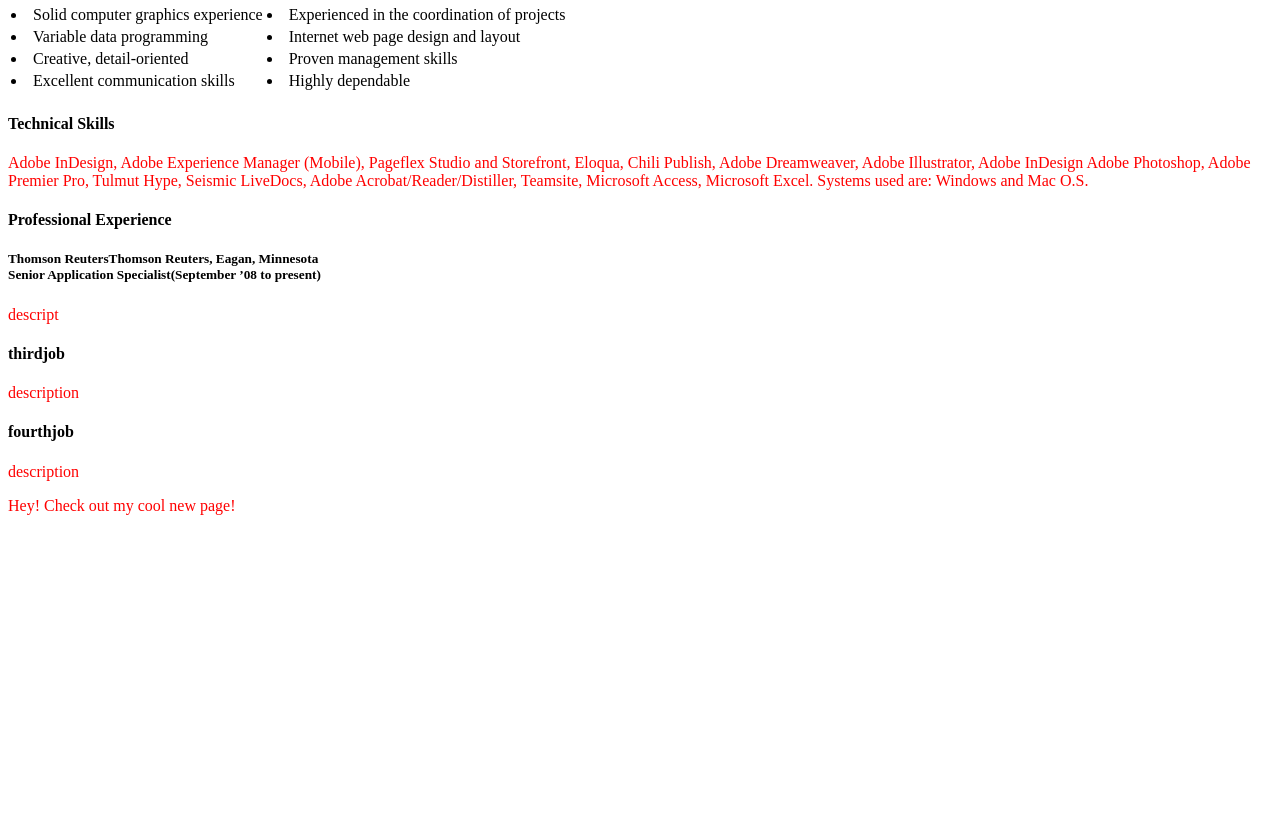
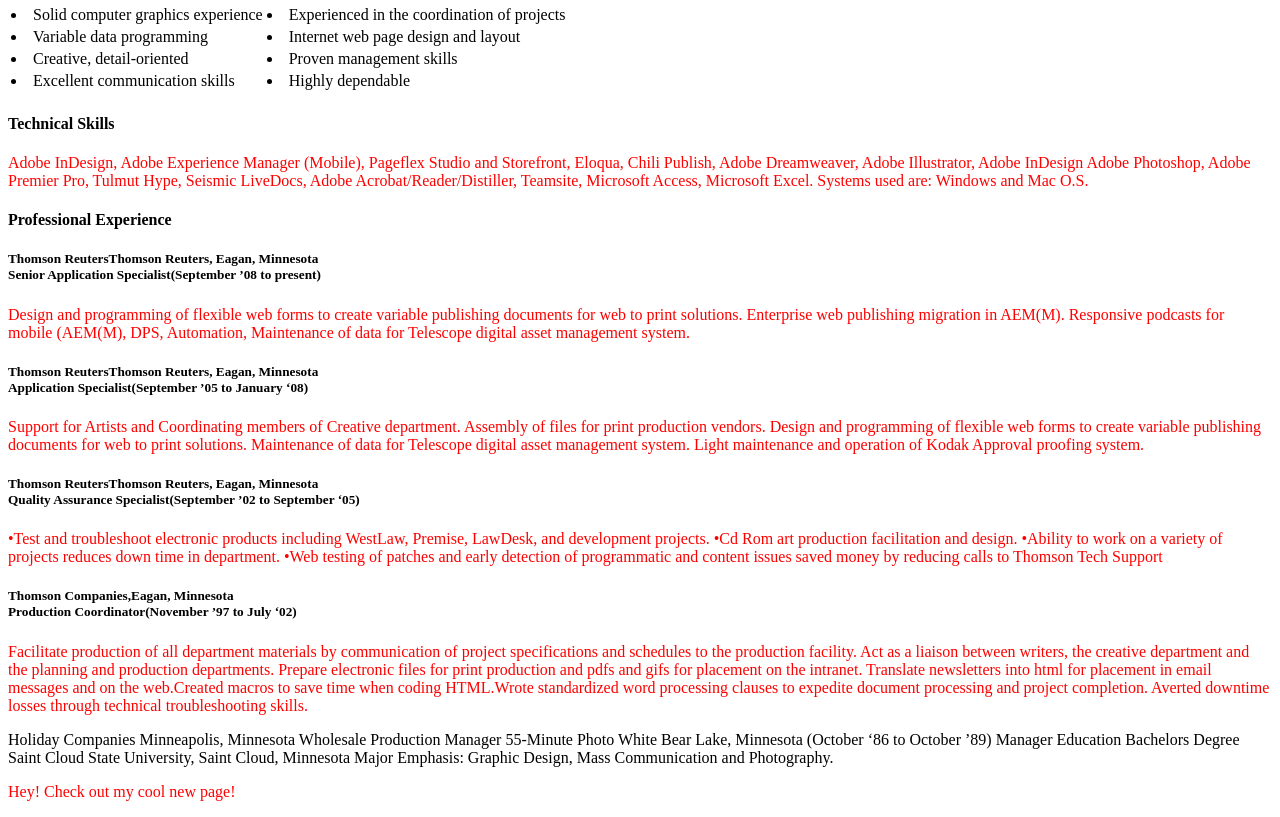
Before and after one commit to pollyfish/pollyfisher.github.io, a plain HTML site: page index.html in a window 1280 px wide. Shown: the part 386-1203 px from the top of the page. Before the commit the page ends 917 px from the top, so only its background shows below. Drawn offline with Linux system fonts and the light colour scheme.

Commit message:
lots of additions

```diff
--- a/index.html
+++ b/index.html
@@ -38,12 +38,46 @@ polly.fisher@gmail.com<br>
 		    Eagan, Minnesota<br>
 Senior Application Specialist(September ’08 to present)</h5>
 
-		    <p>descript</p>
-		    <h4>thirdjob</h4>
-		    <p>description</p>
-		    <h4>fourthjob</h4>
-		    <p>description</p>
+		    <p>Design and programming of flexible web forms to create variable publishing documents
+			    for web to print solutions. Enterprise web publishing migration in AEM(M).
+			    Responsive podcasts for mobile (AEM(M), DPS, Automation, Maintenance of data for
+			    Telescope digital asset management system.</p>
+		    <h5>Thomson ReutersThomson Reuters,
+		    Eagan, Minnesota<br>
+Application Specialist(September ’05 to January ‘08)</h5>
+		    <p>Support for Artists and Coordinating members of Creative department. Assembly of files
+			    for print production vendors. Design and programming of  flexible web forms to create
+			    variable publishing documents for web to print solutions. Maintenance of data for
+			    Telescope digital asset management system.
+			    Light maintenance and operation of Kodak Approval proofing system.</p>
+		    <h5>Thomson ReutersThomson Reuters,
+		    Eagan, Minnesota<br>
+Quality Assurance Specialist(September ’02 to September ‘05)</h5>
+		    <p>&#149;Test and troubleshoot electronic products including WestLaw, Premise, LawDesk, and development projects.
+&#149;Cd Rom art production facilitation and design.
+&#149;Ability to work on a variety of projects reduces down time in department.
+&#149;Web testing of patches and early detection of programmatic and content issues saved money by reducing calls to Thomson Tech Support</p>
+	 <h5>Thomson Companies,Eagan, Minnesota<br>
+Production Coordinator(November ’97 to July ‘02)</h5><p>Facilitate production of all department materials by
+		    communication of project specifications and schedules to the production facility.
+		    Act as a liaison between writers, the creative department and the planning and production
+		    departments. Prepare electronic files for print production and pdfs and gifs for placement on the intranet.
+		    Translate newsletters into html for placement in email messages and on the web.Created macros to save time
+		    when coding HTML.Wrote standardized word processing clauses to expedite document processing and project completion.
+		    Averted downtime losses through technical troubleshooting skills.</p>
 	    </div>
+	    <div id="laststuff">Holiday Companies
+Minneapolis, Minnesota
+Wholesale Production Manager
+
+55-Minute Photo
+White Bear Lake, Minnesota (October ‘86 to October ’89)
+Manager
+
+Education
+Bachelors Degree
+Saint Cloud State University, Saint Cloud, Minnesota
+Major Emphasis: Graphic Design, Mass Communication and Photography.</div>
 
 
    <p>Hey! Check out my cool new page!</p>
```
